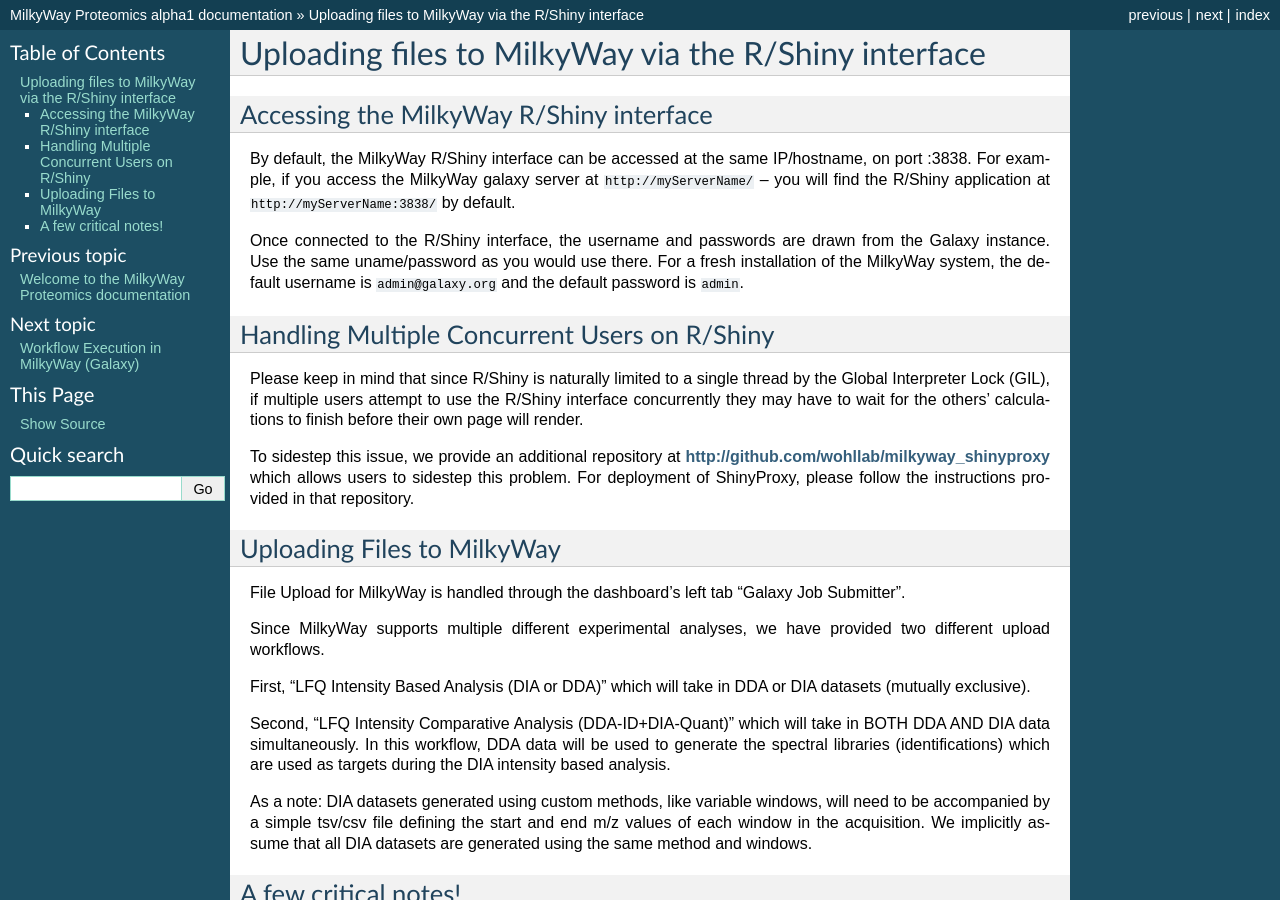
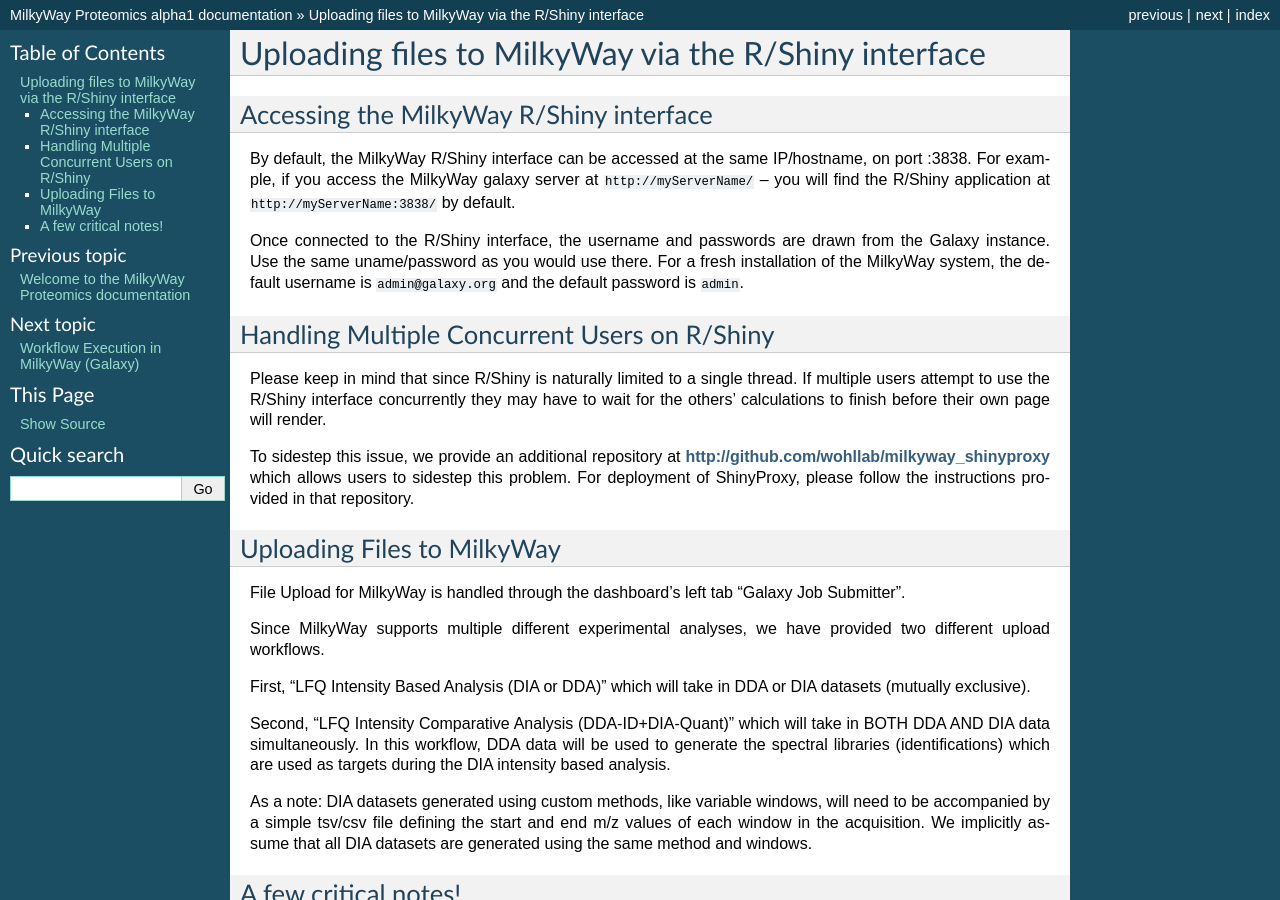
Before and after one commit to williambarshop/milkyway_compose, a Sphinx documentation site: the page built from docs/uploading-files.md, in a window 1280 px wide and 900 px high. Built offline with Sphinx 7.4.7, drawn with Linux system fonts in a browser that asks for light colours.

Commit message:
seems like GIL is a python specific term? In any case, better to be correct than overly specific about something which I am not an expert.

```diff
--- a/docs/uploading-files.md
+++ b/docs/uploading-files.md
@@ -11,7 +11,7 @@
 
 ###### Handling Multiple Concurrent Users on R/Shiny
 
-Please keep in mind that since R/Shiny is naturally limited to a single thread by the Global Interpreter Lock (GIL), if multiple users attempt to use the R/Shiny interface concurrently they may have to wait for the others' calculations to finish before their own page will render.
+Please keep in mind that since R/Shiny is naturally limited to a single thread.  If multiple users attempt to use the R/Shiny interface concurrently they may have to wait for the others' calculations to finish before their own page will render.
 
 To sidestep this issue, we provide an additional repository at [**http://github.com/wohllab/milkyway_shinyproxy**](http://github.com/wohllab/milkyway_shinyproxy) which allows users to sidestep this problem.
 For deployment of ShinyProxy, please follow the instructions provided in that repository.
```
